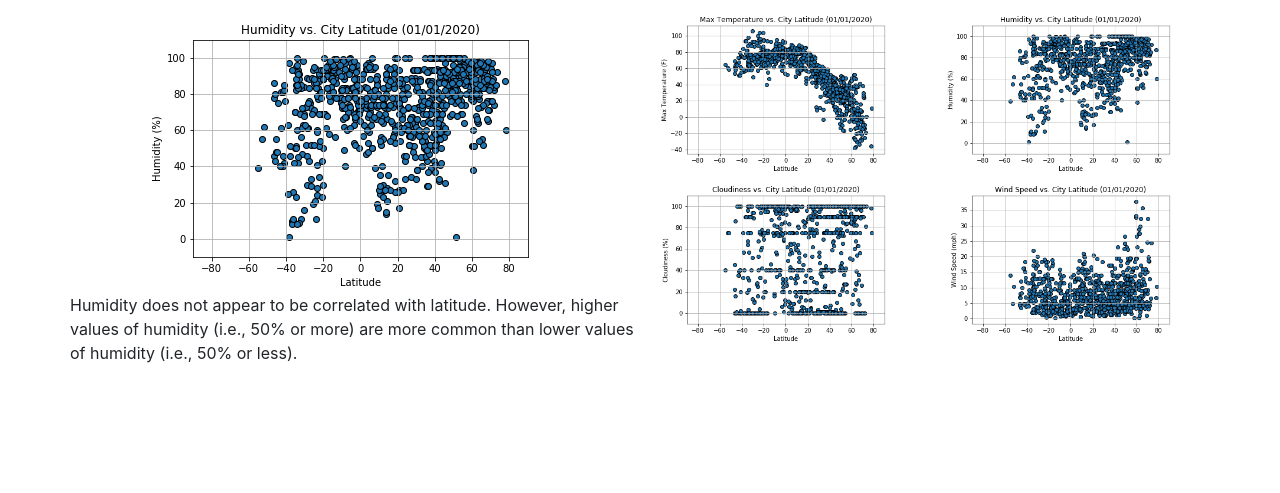
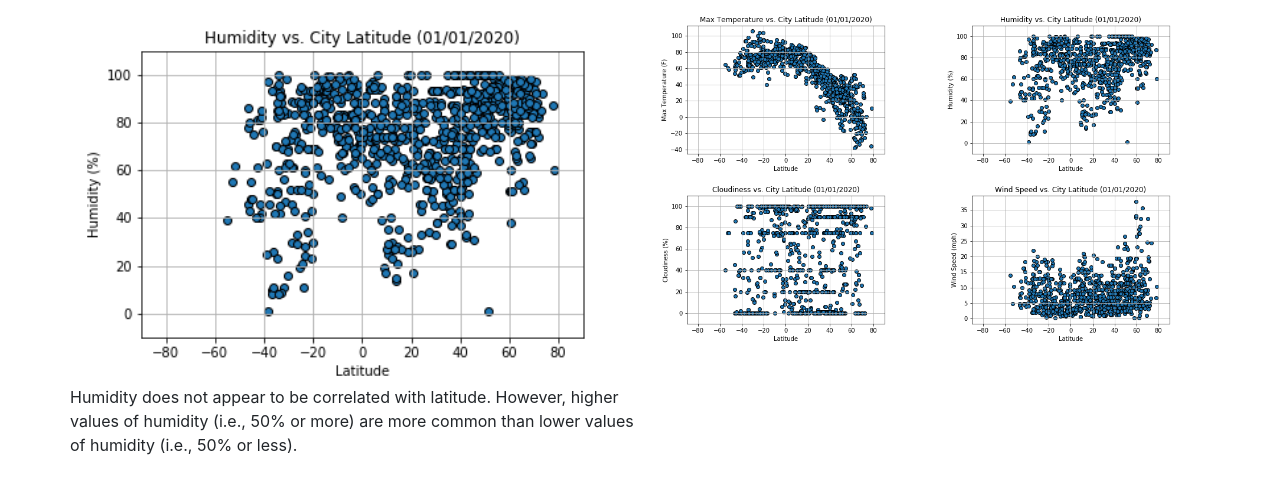
Before and after one commit to ybacoder/hw-8, a plain HTML site: page humidity.html in a window 1280 px wide. Shown: the part 107-600 px from the top of the page. Drawn offline with nearby package versions, Linux system fonts and the light colour scheme.

Commit message:
Add image width scaling to be 100%.

```diff
--- a/stylesheet.css
+++ b/stylesheet.css
@@ -13,3 +13,7 @@ td {
 th {
     text-align: center;
 }
+
+.m-auto {
+    width: 100%;
+}
```
